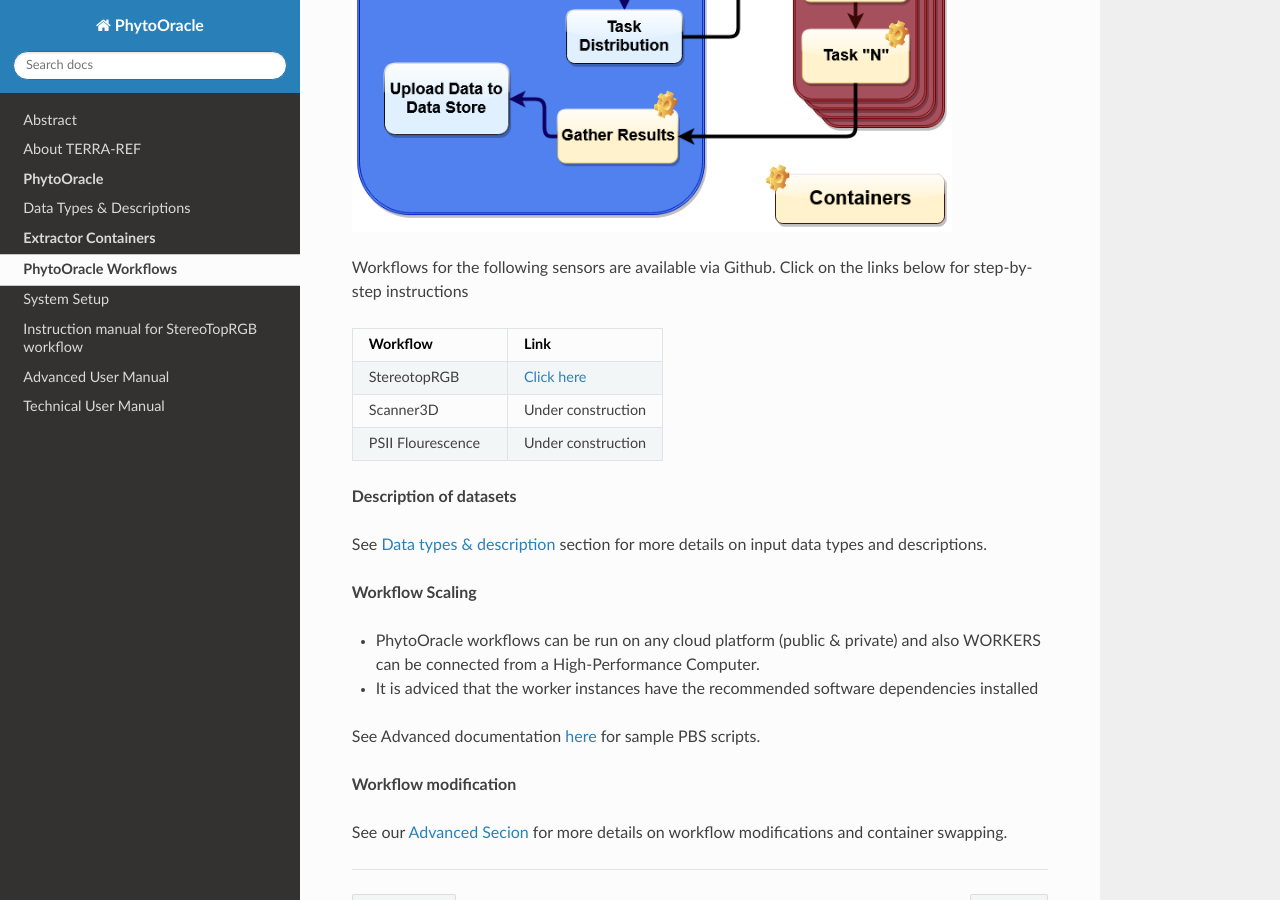
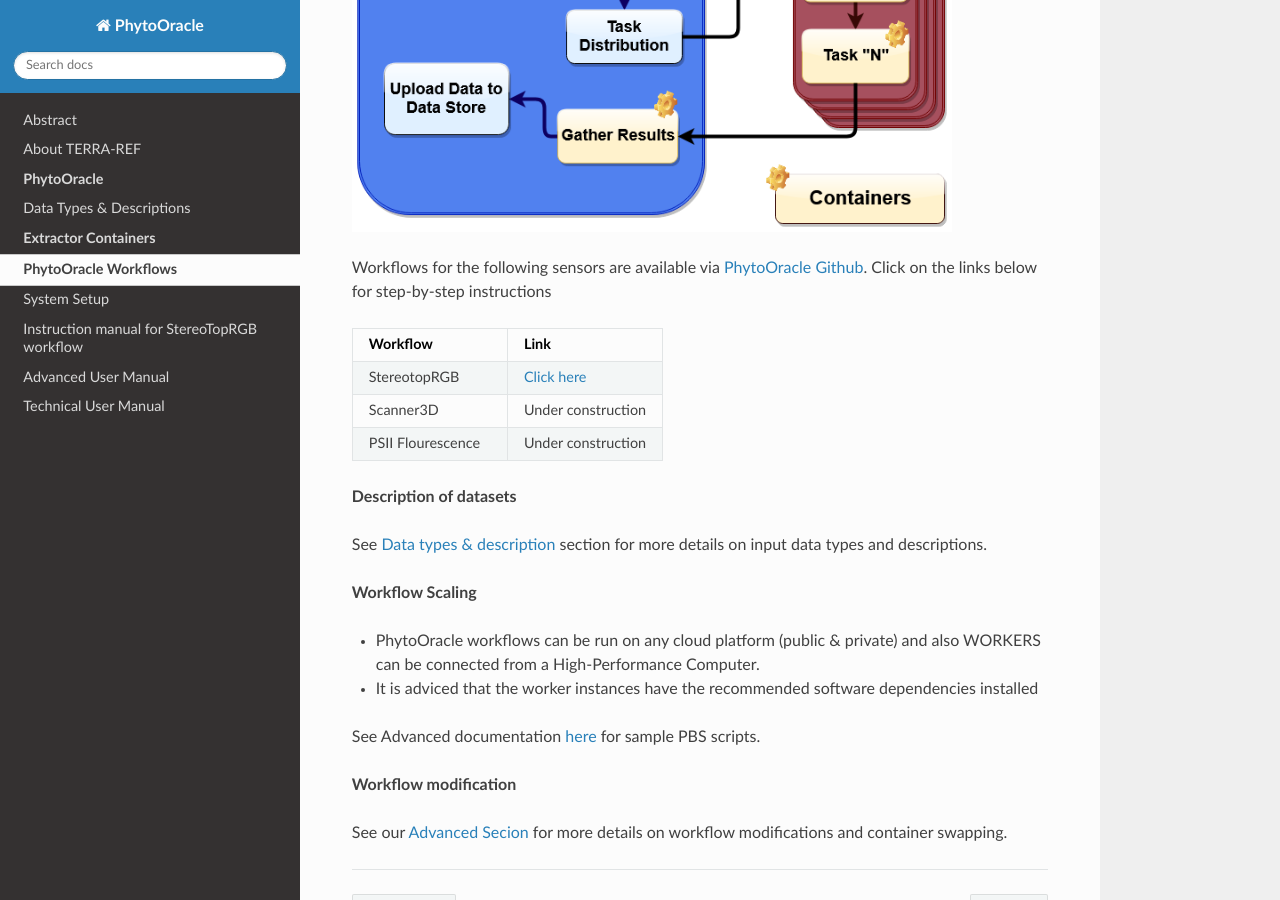
Before and after one commit to LyonsLab/PhytoOracle, a Sphinx documentation site: the page built from docs/workflows.rst, in a window 1280 px wide and 900 px high, scrolled down 697 px. Built offline with Sphinx 7.4.7 and the Read the Docs theme 2.0.0, drawn with Linux system fonts in a browser that asks for light colours.

Commit message:
Update workflows.rst

```diff
--- a/docs/workflows.rst
+++ b/docs/workflows.rst
@@ -10,7 +10,7 @@ PhytoOracle is designed for distributed scaling on cloud platforms and High-Perf
 .. image:: ../pics/general_concept_map.png
    :width: 600
 
-Workflows for the following sensors are available via Github. Click on the links below for step-by-step instructions
+Workflows for the following sensors are available via `PhytoOracle Github <https://github.com/uacic/PhytoOracle>`_. Click on the links below for step-by-step instructions
 
 .. list-table::
    :widths: 25 25
```
